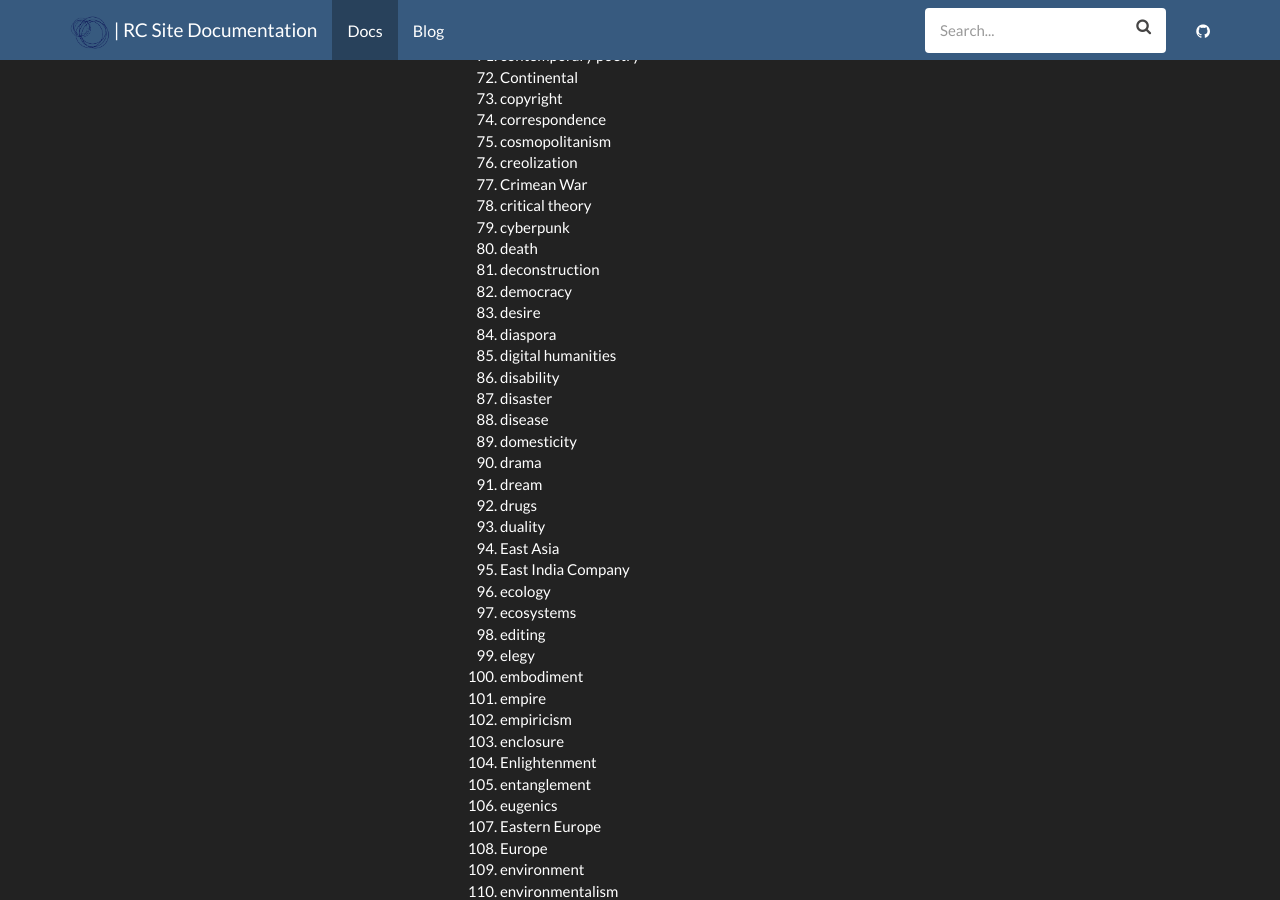
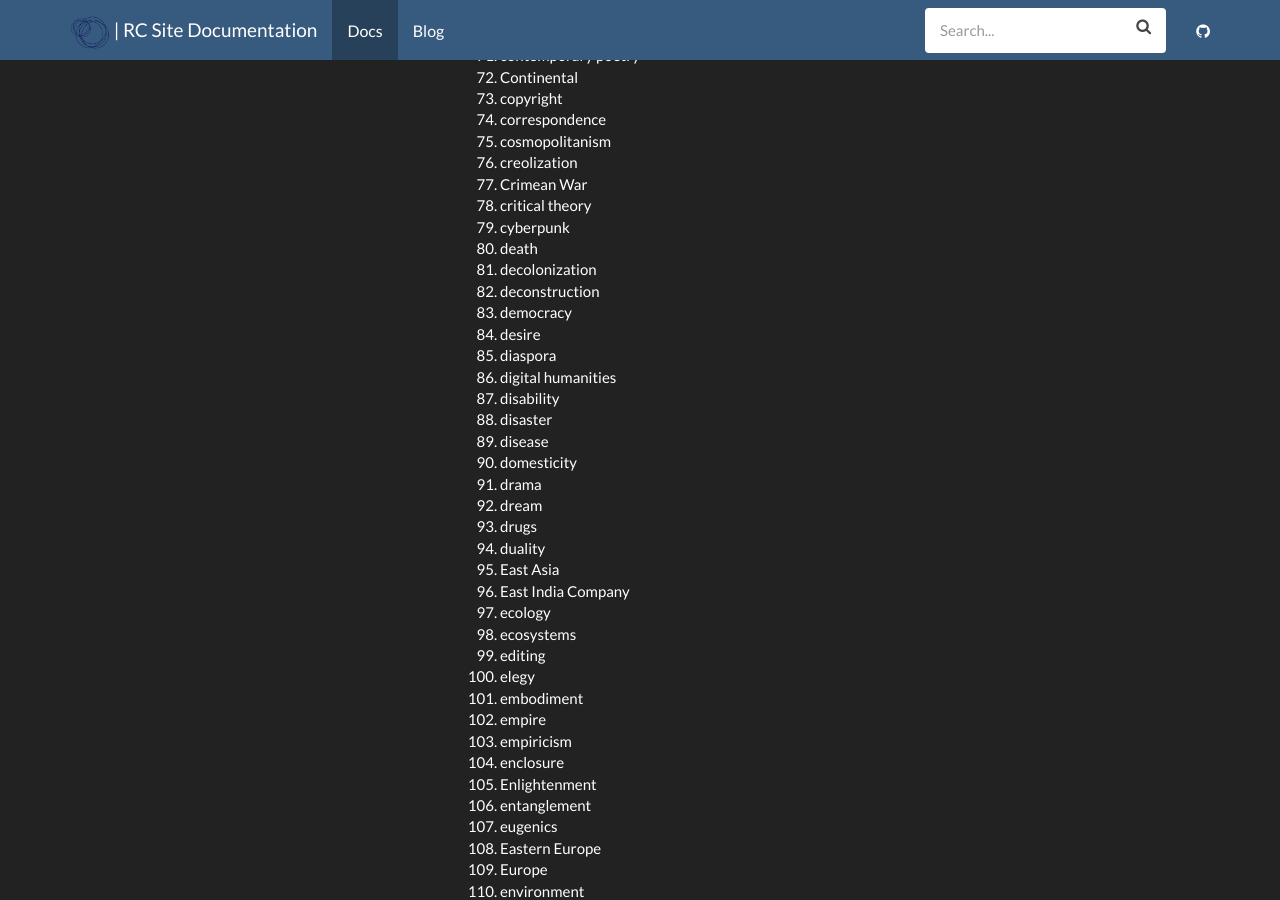
Before and after one commit to steve-kasica/romanticcircles.github.io, a Jekyll site: the page built from _docs/contributor-resources/rc-tagging.md, in a window 1280 px wide and 900 px high, scrolled down 1925 px. Built offline with Jekyll 4.4.1, drawn with Linux system fonts in a browser that asks for light colours.

Commit message:
added term

```diff
--- a/_docs/contributor-resources/rc-tagging.md
+++ b/_docs/contributor-resources/rc-tagging.md
@@ -90,255 +90,256 @@ Please select 4-6 tags from the following list that are generally relevant to th
 78. critical theory
 79. cyberpunk
 80. death
-81. deconstruction
-82. democracy
-83. desire
-84. diaspora
-85. digital humanities
-86. disability
-87. disaster
-88. disease
-89. domesticity
-90. drama
-91. dream
-92. drugs
-93. duality
-94. East Asia
-95. East India Company
-96. ecology
-97. ecosystems
-98. editing
-99. elegy
-100. embodiment
-101. empire
-102. empiricism
-103. enclosure
-104. Enlightenment
-105. entanglement
-106. eugenics
-107. Eastern Europe
-108. Europe
-109. environment
-110. environmentalism
-111. epistemology
-112. epistolary
-113. ethics
-114. evolution
-115. existentialism
-116. experience
-117. exploration
-118. fanfiction
-119. fantasy
-120. fascism
-121. fashion
-122. fear
-123. feeling
-124. feminism
-125. film
-126. food
-127. fragment
-128. freedom
-129. freemasonry
-130. French Revolution
-131. gender
-132. gender roles
-133. genocide
-134. genre
-135. German Romanticism
-136. global
-137. gothic
-138. grammar
-139. Haitian Revolution
-140. Hinduism
-141. Hispanosphere
-142. historicism
-143. historiography
-144. history
-145. homoeroticism
-146. homosexuality
-147. human rights
-148. humanism
-149. humanities
-150. hybridity
-151. iconoclasm
-152. iconology
-153. idealism
-154. identity
-155. ideology
-156. imagination
-157. immortality
-158. imperialism
-159. incest
-160. India
-161. individualism
-162. Industrial Revolution
-163. interdisciplinary
-164. intersectionality
-165. Ireland
-166. Islam
-167. Italy
-168. Jacobins
-169. Jamaica
-170. Japan
-171. Jewish authors
-172. journal-keeping
-173. journalism
-174. Kabbalah
-175. labor
-176. Lake District
-177. landscape
-178. language
-179. Latin America
-180. law
-181. liberty
-182. literary criticism
-183. love
-184. lyric
-185. machine
-186. magic lantern
-187. manners
-188. mapping
-189. manuscripts
-190. Maroons
-191. marriage
-192. Marxism
-193. masculinity
-194. masochism
-195. materialism
-196. media
-197. medicine
-198. melodrama
-199. memory
-200. Mexico
-201. Middle Ages
-202. middle class
-203. Middle East
-204. mobility
-205. modernity
-206. monarchy
-207. morality
-208. mountaineering
-209. movement
-210. multimedia
-211. museum
-212. music
-213. mythology
-214. Napoleonic wars
-215. nationalism
-216. natural history
-217. nature
-218. negative capability
-219. network
-220. new criticism
-221. new historicism
-222. new materialism
-223. new media
-224. New Zealand
-225. Norway
-226. novel
-227. Obi
-228. ode
-229. orality
-230. Orientalism
-231. orthodoxy
-232. pandemic
-233. panorama
-234. paradox
-235. passion
-236. performance
-237. periodical
-238. periodization
-239. perspective
-240. Peterloo
-241. phenomenology
-242. philology
-243. philosophy
-244. photography
-245. phrenology
-246. picture theory
-247. picturesque
-248. place
-249. plague
-250. play
-251. politics
-252. popular culture
-253. pornography
-254. postcolonial
-255. post-romantic
-256. poverty
-257. presentism
-258. print culture
-259. propaganda
-260. prophecy
-261. prosody
-262. Protestantism
-263. Protestant Reformation
-264. psychoanalysis
-265. psychology
-266. public
-267. publishing
-268. queer studies
-269. race
-270. radicalism
-271. reader response
-272. realism
-273. reception studies
-274. reform
-275. religion
-276. remediation
-277. reproduction
-278. republicanism
-279. resistance
-280. reviews
-281. revision
-282. revolution
-283. rhetoric
-284. rhythm
-285. romance
-286. Rome
-287. ruins
-288. rural
-289. Russia
-290. satire
-291. science
-292. science fiction
-293. Scotland
-294. sculpture
-295. secularism
-296. sensation
-297. sensibility
-298. sentimentality
-299. sexuality
-300. silence
-301. skepticism
-302. sky
-303. slave narrative
-304. slavery
-305. social media
-306. sociology
-307. sound
-308. South America
-309. spatiality
-310. spectacle
-311. study abroad
-312. subjectivity
-313. sublime
-314. sympathy
-315. taste
-316. teaching
-317. technology
-318. temporality
-319. textuality
-320. theater
-321. theology
-322. theory
-323. thing theory
-323. topography
-324. tourism
-325. tragedy
-326. transatlantic studies
-327. transcultural
-328. translation
+81. decolonization
+82. deconstruction
+83. democracy
+84. desire
+85. diaspora
+86. digital humanities
+87. disability
+88. disaster
+89. disease
+90. domesticity
+91. drama
+92. dream
+93. drugs
+94. duality
+95. East Asia
+96. East India Company
+97. ecology
+98. ecosystems
+99. editing
+100. elegy
+101. embodiment
+102. empire
+103. empiricism
+104. enclosure
+105. Enlightenment
+106. entanglement
+107. eugenics
+108. Eastern Europe
+109. Europe
+110. environment
+111. environmentalism
+112. epistemology
+113. epistolary
+114. ethics
+115. evolution
+116. existentialism
+117. experience
+118. exploration
+119. fanfiction
+120. fantasy
+121. fascism
+122. fashion
+123. fear
+124. feeling
+125. feminism
+126. film
+127. food
+128. fragment
+129. freedom
+130. freemasonry
+131. French Revolution
+132. gender
+133. gender roles
+134. genocide
+135. genre
+136. German Romanticism
+137. global
+138. gothic
+139. grammar
+140. Haitian Revolution
+141. Hinduism
+142. Hispanosphere
+143. historicism
+144. historiography
+145. history
+146. homoeroticism
+147. homosexuality
+148. human rights
+149. humanism
+150. humanities
+151. hybridity
+152. iconoclasm
+153. iconology
+154. idealism
+155. identity
+156. ideology
+157. imagination
+158. immortality
+159. imperialism
+160. incest
+161. India
+162. individualism
+163. Industrial Revolution
+164. interdisciplinary
+165. intersectionality
+166. Ireland
+167. Islam
+168. Italy
+169. Jacobins
+170. Jamaica
+171. Japan
+172. Jewish authors
+173. journal-keeping
+174. journalism
+175. Kabbalah
+176. labor
+177. Lake District
+178. landscape
+179. language
+180. Latin America
+181. law
+182. liberty
+183. literary criticism
+184. love
+185. lyric
+186. machine
+187. magic lantern
+188. manners
+189. mapping
+190. manuscripts
+191. Maroons
+192. marriage
+193. Marxism
+194. masculinity
+195. masochism
+196. materialism
+197. media
+198. medicine
+199. melodrama
+200. memory
+201. Mexico
+202. Middle Ages
+203. middle class
+204. Middle East
+205. mobility
+206. modernity
+207. monarchy
+208. morality
+209. mountaineering
+210. movement
+211. multimedia
+212. museum
+213. music
+214. mythology
+215. Napoleonic wars
+216. nationalism
+217. natural history
+218. nature
+219. negative capability
+220. network
+221. new criticism
+222. new historicism
+223. new materialism
+224. new media
+225. New Zealand
+226. Norway
+227. novel
+228. Obi
+229. ode
+230. orality
+231. Orientalism
+232. orthodoxy
+233. pandemic
+234. panorama
+235. paradox
+236. passion
+237. performance
+238. periodical
+239. periodization
+240. perspective
+241. Peterloo
+242. phenomenology
+243. philology
+244. philosophy
+245. photography
+246. phrenology
+247. picture theory
+248. picturesque
+249. place
+250. plague
+251. play
+252. politics
+253. popular culture
+254. pornography
+255. postcolonial
+256. post-romantic
+257. poverty
+258. presentism
+259. print culture
+260. propaganda
+261. prophecy
+262. prosody
+263. Protestantism
+264. Protestant Reformation
+265. psychoanalysis
+266. psychology
+267. public
+268. publishing
+269. queer studies
+270. race
+271. radicalism
+272. reader response
+273. realism
+274. reception studies
+275. reform
+276. religion
+277. remediation
+278. reproduction
+279. republicanism
+280. resistance
+281. reviews
+282. revision
+283. revolution
+284. rhetoric
+285. rhythm
+286. romance
+287. Rome
+288. ruins
+289. rural
+290. Russia
+291. satire
+292. science
+293. science fiction
+294. Scotland
+295. sculpture
+296. secularism
+297. sensation
+298. sensibility
+299. sentimentality
+300. sexuality
+301. silence
+302. skepticism
+303. sky
+304. slave narrative
+305. slavery
+306. social media
+307. sociology
+308. sound
+309. South America
+310. spatiality
+311. spectacle
+312. study abroad
+313. subjectivity
+314. sublime
+315. sympathy
+316. taste
+317. teaching
+318. technology
+319. temporality
+320. textuality
+321. theater
+322. theology
+323. theory
+324. thing theory
+325. topography
+326. tourism
+327. tragedy
+328. transatlantic studies
+329. transcultural
+330. translation
 329. transnational
 330. transgender studies
 331. trauma
```
